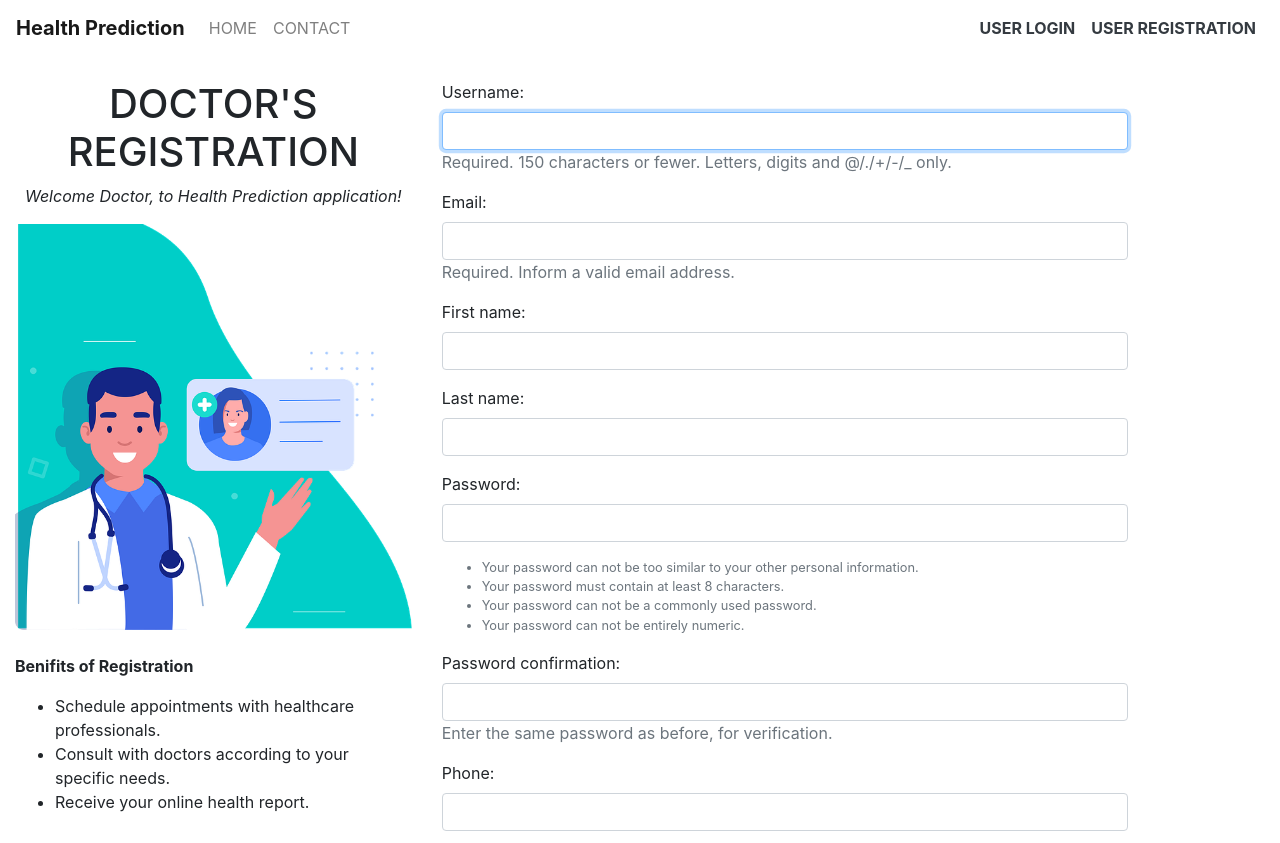
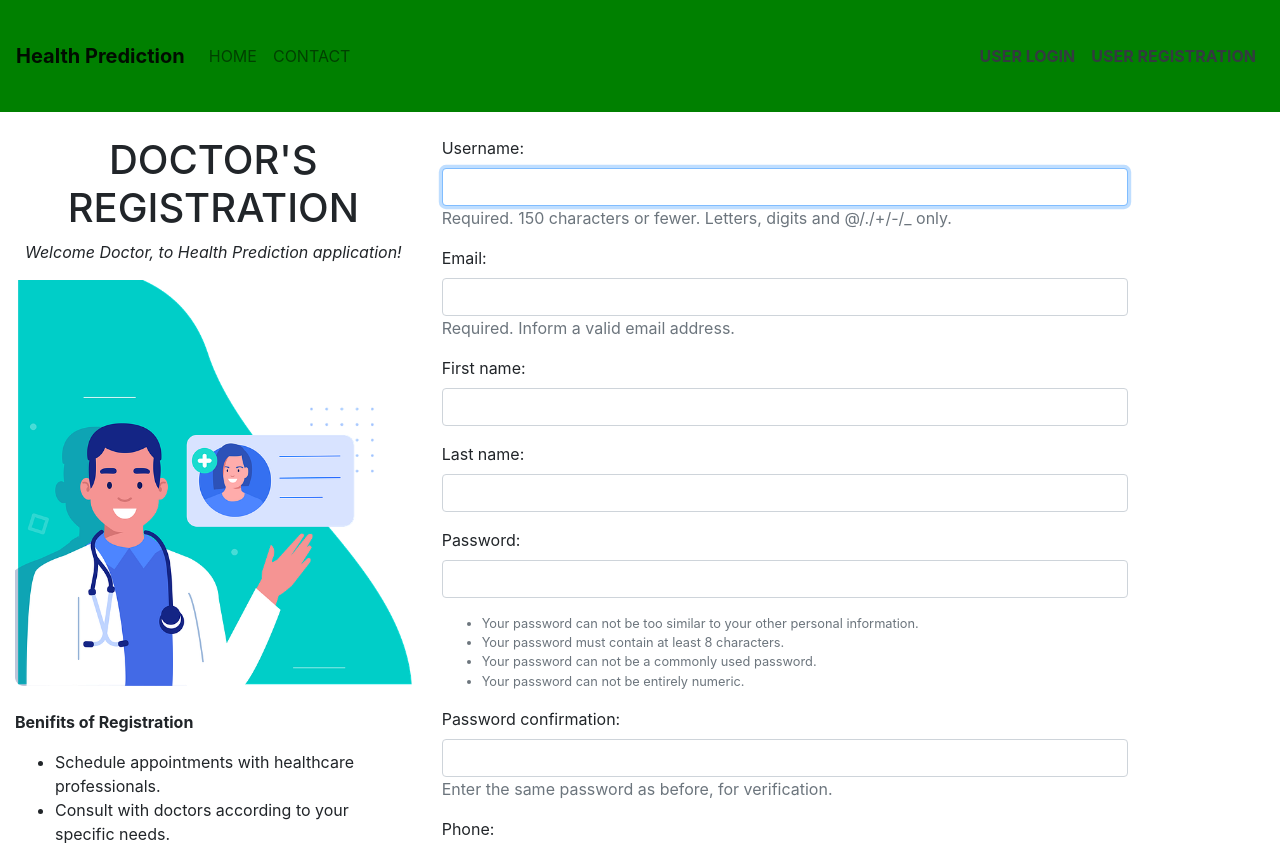
Before and after one commit to Team-Evoke/HackOn_Evoke, a Django app: page /doctor_register in a window 1280 px wide. Shown: the top 843 px of the page. Run offline with Django 5.2, Linux system fonts and the light colour scheme; parts of the project's set-up code (start-up, migrations or seed data) failed here and were passed over; some libraries are stand-ins or nearby versions.

Commit message:
add changes

```diff
--- a/Online-Health-Prediction-using-Django/templates/base.html
+++ b/Online-Health-Prediction-using-Django/templates/base.html
@@ -34,6 +34,10 @@
         ::-webkit-scrollbar-thumb:hover {
             background: #555;
         }
+     nav{
+        background-color: green;
+        height: 7rem;
+     }
 
     </style>
 </head>
```
Also changed, not shown: Online-Health-Prediction-using-Django/db.sqlite3.
